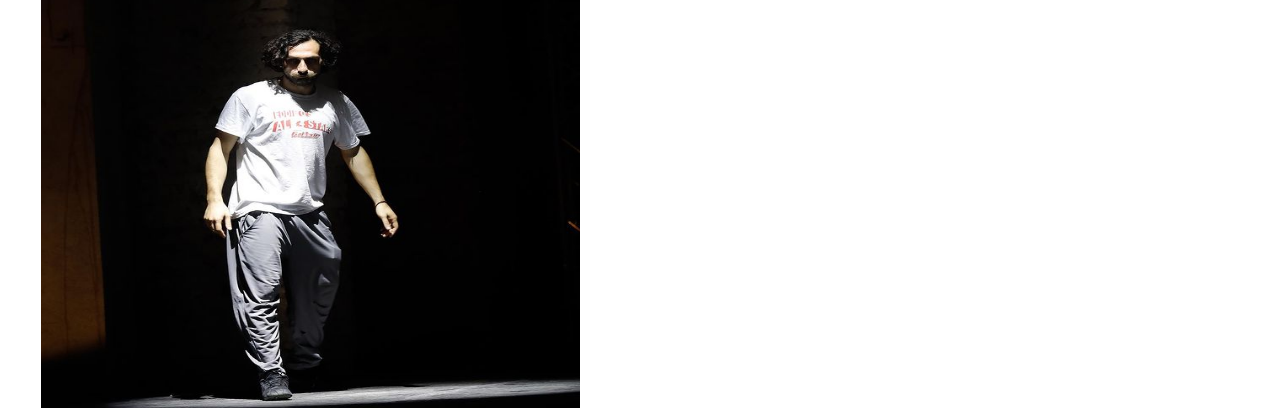
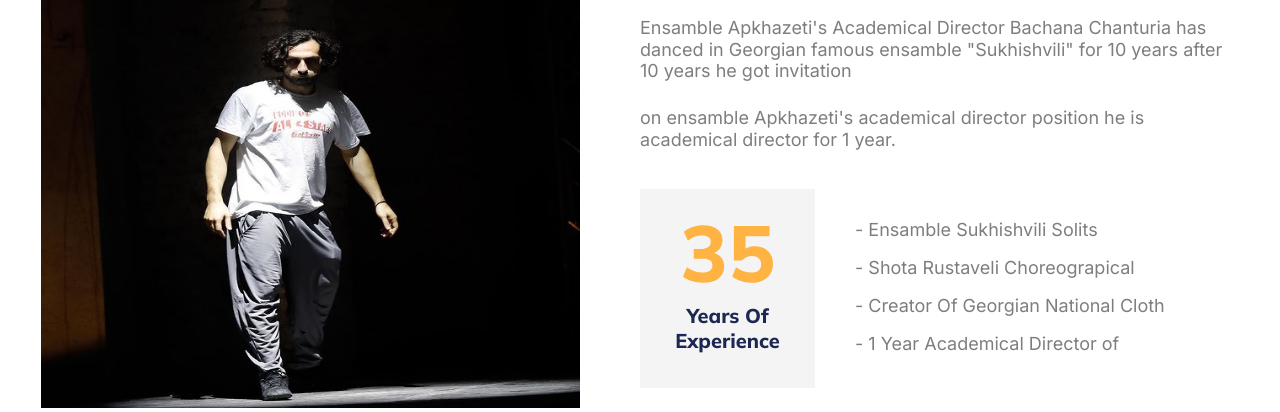
Before and after one commit to J1NCH0/Portfolio, a plain HTML site: page index.html in a window 1280 px wide. Shown: the part 1436-1848 px from the top of the page. Drawn offline with Linux system fonts and the light colour scheme.

Commit message:
mzadaadanarcheni

```diff
--- a/index.html
+++ b/index.html
@@ -107,8 +107,25 @@
                             <div class="apkazetifutureWrapper">
                                 <span>We Provide Geor Future</span>
                             </div>
+                            <div class="aboutBachana">
+                                <p>Ensamble Apkhazeti's Academical Director Bachana Chanturia has danced in Georgian famous ensamble "Sukhishvili" for 10 years after 10 years he got invitation</p>
+                                <p>on ensamble Apkhazeti's academical director position he is academical director for 1 year.</p>
+                            </div>
+                            <div class="experienceyearWrapper">
+                                <div>
+                                    <img src="images/35year.svg" width="90" height="60" />
+                                    <span>Years Of Experience</span>
+                                </div>
+                                <ul>
+                                    <li>- Ensamble Sukhishvili Solits</li>
+                                    <li>- Shota Rustaveli Choreograpical</li>
+                                    <li>- Creator Of Georgian National Cloth</li>
+                                    <li>- 1 Year Academical Director of</li>
+                                </ul>
+                            </div>
                         </div>
-                    </div>
+                        </div>
+
                 </div>
         </main>
     </body>
--- a/styles/style.css
+++ b/styles/style.css
@@ -354,3 +354,64 @@ main {
 .apkazetifutureWrapper {
     margin-top: 10px;
 }
+
+.aboutBachana {
+    display: flex;
+    margin-top: 20px;
+    gap: 25px;
+    flex-direction: column;
+}
+
+.aboutBachana p {
+    margin: 0;
+    font-family: Inter, sans-serif;
+    font-weight: 400;
+    font-size: 18px;
+    line-height: 21.78px;
+    color: #7E7E7E;
+}
+
+.experienceyearWrapper {
+    display: flex;
+    gap: 40px;
+    margin-top: 38px;
+}
+
+.experienceyearWrapper > div {
+    display: flex;
+    flex-direction: column;
+    background-color: #F4F4F4;
+    gap: 19px;
+    justify-content: center;
+    align-items: center;
+    padding: 35px 34px;
+}
+
+.experienceyearWrapper div span {
+    font-family: 'Mulish',sans-serif;
+    font-weight: 800;
+    font-size: 20px;
+    line-height: 25px;
+    text-align: center;
+    width: 107px;
+    color: #1C2752;
+}
+
+.experienceyearWrapper ul {
+    width: 319px;
+    display: flex;
+    flex-direction: column;
+    margin: 30.58px 0;
+    gap: 16px;
+    list-style-type: none;
+}
+
+.experienceyearWrapper ul li {
+
+    font-family: 'Inter', sans-serif;
+    font-weight: 400;
+    font-size: 18px;
+    line-height: 22px;
+    color: #7E7E7E;
+
+}
```
Also changed, not shown: images/35year.svg (added).
